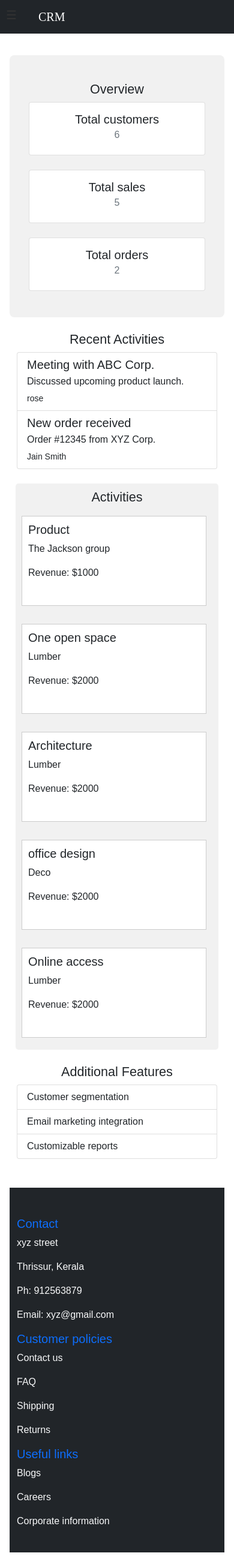
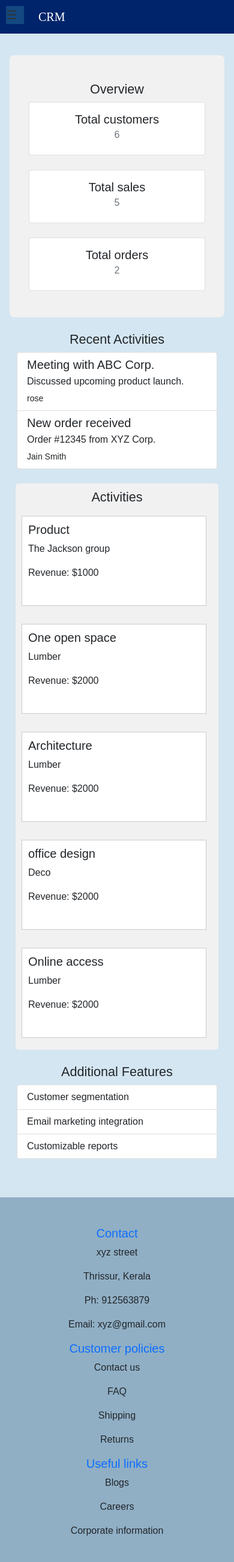
Before and after one commit to jersilin/CRM, a Django app: page /dashboard in a window 390 px wide. Shown: the whole page at 60% size. Run offline with Django 5.2, Linux system fonts and the light colour scheme; some libraries are stand-ins or nearby versions.

Commit message:
correction in homepage

```diff
--- a/crmapp/urls.py
+++ b/crmapp/urls.py
@@ -1,8 +1,9 @@
 from django.urls import path
 from . import views
 urlpatterns = [
-    path('',views.home,name='home'),
+    path('',views.landing,name='landing'),
+    path('home',views.home,name='home'),
     path('dashboard',views.dashboard,name='dashboard'),
     path('archieve',views.archieve,name='archieve'),
-    path('landing',views.landing,name='landing'),
+
 ]
--- a/templates/home.html
+++ b/templates/home.html
@@ -15,7 +15,7 @@
     <script src="https://cdnjs.cloudflare.com/ajax/libs/Sortable/1.14.0/Sortable.min.js"></script>
     <script src="https://cdnjs.cloudflare.com/ajax/libs/bootstrap/5.0.2/js/bootstrap.bundle.min.js"></script>
     <link rel="stylesheet" href="https://cdnjs.cloudflare.com/ajax/libs/font-awesome/5.15.4/css/all.min.css">
-
+    <link rel="stylesheet" href="path/to/font-awesome/css/font-awesome.min.css">
     <script src="https://cdnjs.cloudflare.com/ajax/libs/Sortable/1.14.0/Sortable.min.js"></script>
     <style>
       body {
@@ -26,7 +26,7 @@
     display: flex;
     flex-direction: column;
     min-height: 100vh;
-
+    background-color: #D4E6F1;
 }
 
 .navbar {
@@ -34,13 +34,15 @@
     top: 0;
     width: 100%;
     z-index: 1;
+    background-color: #00246B;
 }
 
 .wrapper {
     display: flex;
     width: 100%;
 }
-.navbar{
+
+.navbar {
     color: black;
 }
 
@@ -49,9 +51,10 @@
     color: #fff;
     text-align: center;
     padding: 10px;
-    position: fixed;
+    width: calc(100% - 250px);
+    margin-left: 250px;
+    position: relative;
     bottom: 0;
-    width: 100%;
 }
 
 .side-navbar {
@@ -85,6 +88,7 @@
     padding: 16px;
     transition: margin-left 0.5s;
     margin-top: 56px;
+    flex: 1;
     width: calc(100% - 250px);
 }
 
@@ -96,6 +100,12 @@
     .content {
         margin-left: 0;
         width: 100%;
+    }
+
+    .footer {
+        margin-left: 0;
+        width: 100%;
+
     }
 }
 
@@ -236,33 +273,31 @@
     margin-top: 20px;
 }
 
-
     </style>
 
 </head>
 <body>
     <div class="wrapper">
         <!-- Top Navbar -->
-        <nav class="navbar navbar-expand-sm bg-dark navbar-dark">
+        <nav class="navbar navbar-expand-sm  navbar-dark">
             <a class="navbar-brand ml-5" href="#" style="font-family: italic;">CRM</a>
         </nav>
 
-
-        <div id="mySidebar" class="side-navbar bg-dark navbar-dark">
+        <div id="mySidebar" class="side-navbar  navbar-dark">
             <a class="nav-link" href="{% url 'landing' %}">Home</a>
             <a class="nav-link" href="{% url 'dashboard' %}">Dashboard</a>
             <a class="nav-link" href="{% url 'archieve' %}">Archived</a>
-
         </div>
 
         <!-- Content -->
         <div class="content">
-            <span class="openbtn" onclick="openNav()">&#9776;</span>
+            <span class="openbtn" onclick="openNav()" style="background-color: #134881;width: 30px;height: 30px;">&#9776;</span>
             {% block content %}
 
             {% endblock %}
-
-            <footer class="bg-dark text-light pt-5 pb-4 mt-5">
+        </div>
+    </div>
+    <footer class="footer  text-dark pt-5 pb-4 mt-5" style="background-color:#90AFC5;">
         <div class="container-fluid">
             <div class="row">
                 <div class="col-12 col-sm-6 col-md-4 col-lg-4">
@@ -281,16 +316,13 @@
                 </div>
                 <div class="col-12 col-sm-6 col-md-4 col-lg-4">
                     <h5 class="text-primary">Useful links</h5>
-                            <p><a class="text-light" href="#" style="text-decoration: none;">Blogs</a></p>
-                            <p><a class="text-light" href="#" style="text-decoration: none;">Careers</a></p>
-                            <p><a class="text-light" href="#" style="text-decoration: none;">Corporate information</a></p>
+                    <p><a class="text-dark" href="#" style="text-decoration: none;">Blogs</a></p>
+                    <p><a class="text-dark" href="#" style="text-decoration: none;">Careers</a></p>
+                    <p><a class="text-dark" href="#" style="text-decoration: none;">Corporate information</a></p>
                 </div>
             </div>
         </div>
     </footer>
-        </div>
-    </div>
-
 
     <script>
         function openNav() {
```
Also changed, not shown: other parts of templates/home.html (+33 -6 lines), templates/archieve.html (+12 -14 lines), templates/dashboard.html (+4 -10 lines), templates/landing.html (+9 -16 lines). Lines whose indentation alone changed are shown as unchanged.
